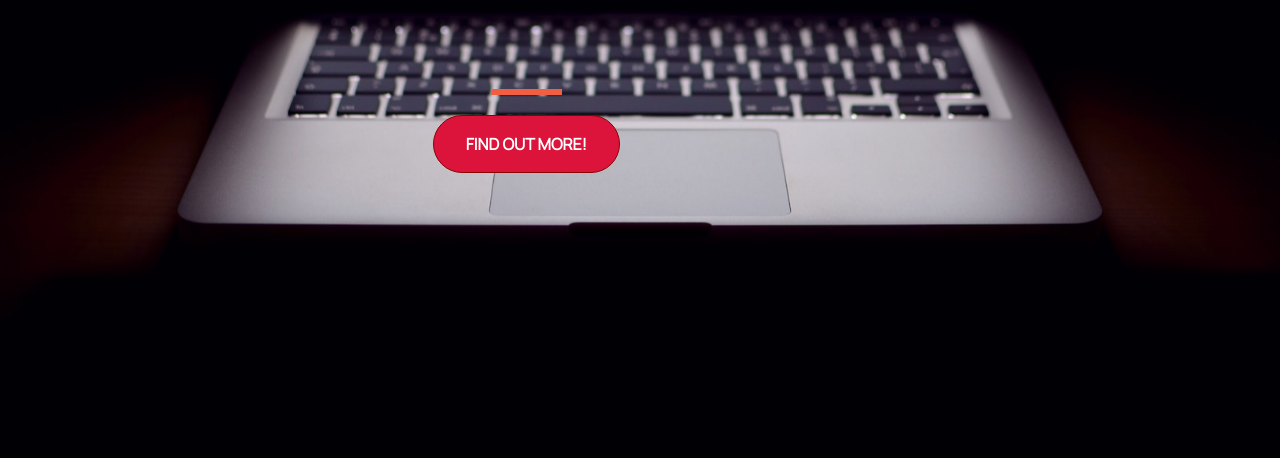
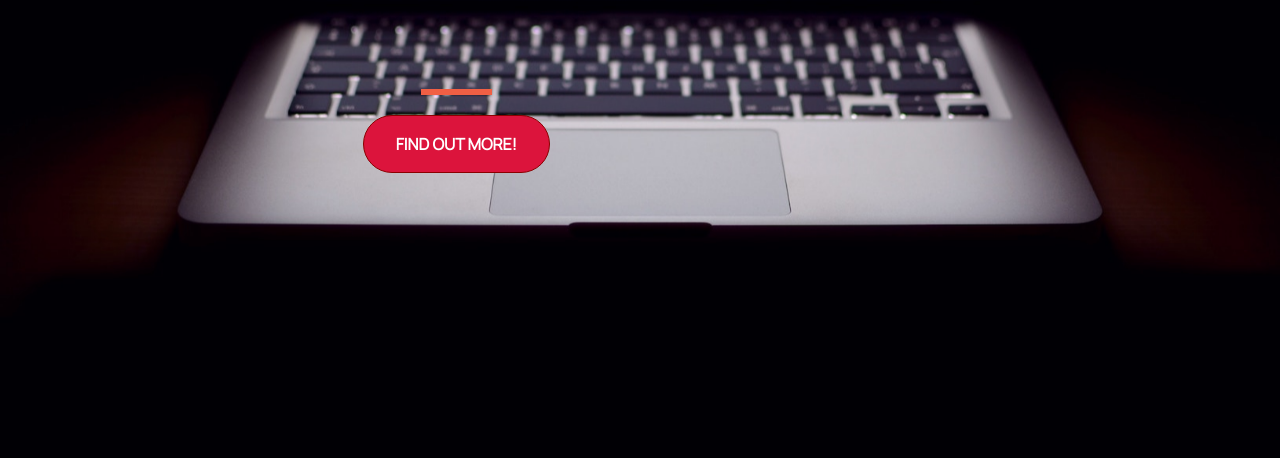
Before and after one commit to georgepipe/georgepipe.github.io, a plain HTML site: page index.html in a window 1280 px wide. Shown: the part 342-800 px from the top of the page. Drawn offline with nearby package versions, Linux system fonts and the light colour scheme.

Commit message:
fixing container width

```diff
--- a/index.html
+++ b/index.html
@@ -16,7 +16,7 @@
     <link rel="stylesheet" type="text/css" href="style.css">
   </head>
 <body>
-  <div class="container d-flex align-items-center h-100">
+  <div class="container d-flex align-items-center h-100 col-12">
     <div class="row">
       <header class="text-center col-12">
         <h1 class="text-uppercase"><strong>the Biggest Startup Event of the Year</strong></h1>
```
